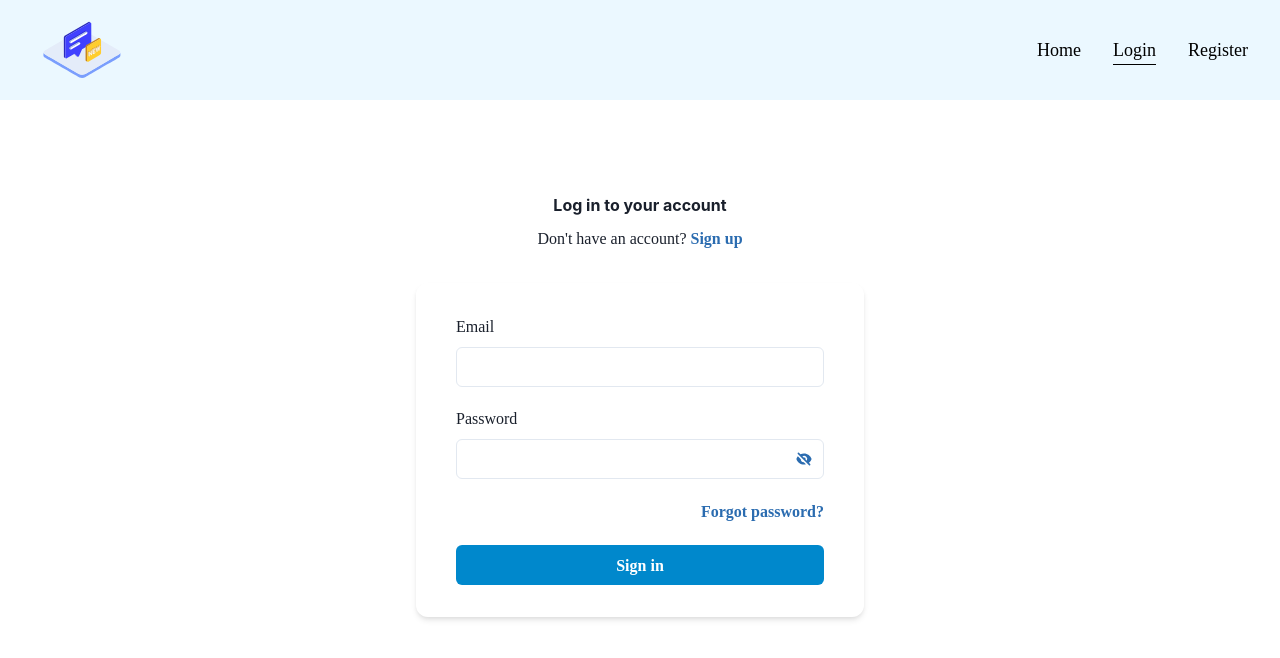
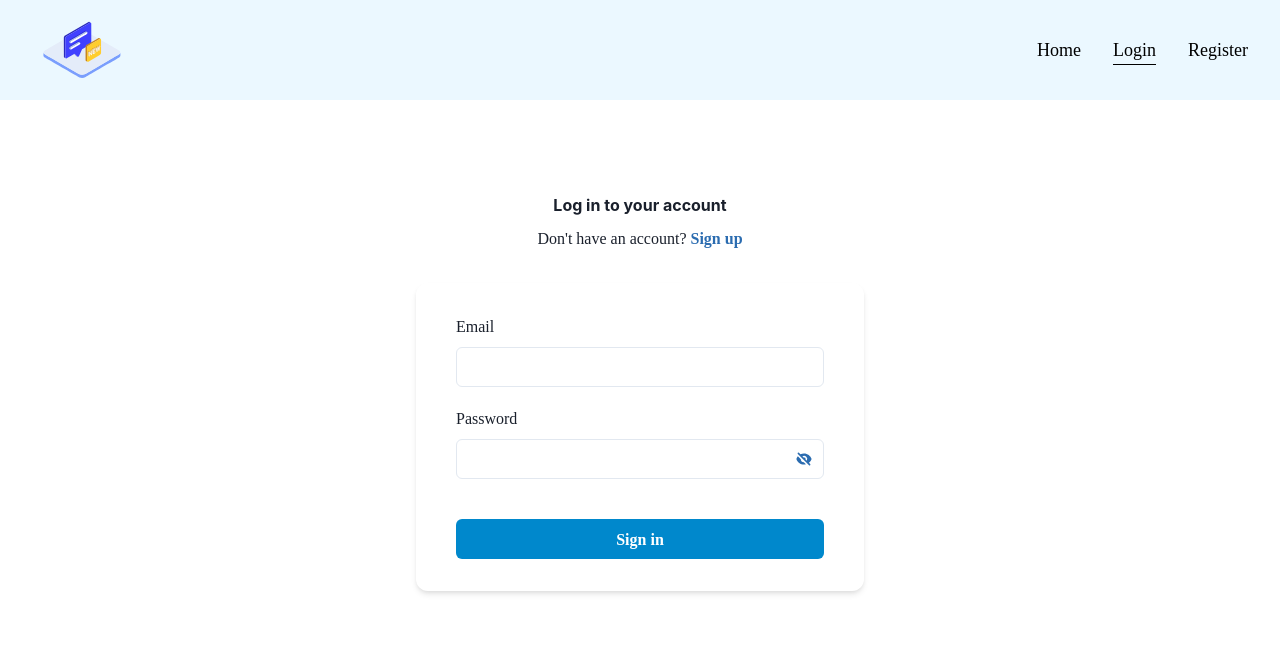
Before and after one commit to juancgalueweb/chat-app, a React (Vite) app in the folder client/: page /login in a window 1280 px wide. Shown: the top 658 px of the page. Built offline with nearby package versions, Linux system fonts and the light colour scheme; a web font is replaced by a local one.

Commit message:
Maneja el usuario de manera global al hacer Login con zustand

```diff
--- a/client/src/pages/Login.jsx
+++ b/client/src/pages/Login.jsx
@@ -4,24 +4,73 @@ import {
   Container,
   FormControl,
   FormLabel,
-  HStack,
   Heading,
   IconButton,
   Input,
   InputGroup,
   InputRightElement,
+  Spinner,
   Stack,
   Text,
-  useDisclosure
+  useDisclosure,
+  useToast
 } from '@chakra-ui/react'
-import { useRef } from 'react'
+import { useEffect, useRef } from 'react'
 import { HiEye, HiEyeOff } from 'react-icons/hi'
-import { Link } from 'wouter'
-import { useUserStore } from '../stores/userStore'
+import { Link, useLocation } from 'wouter'
+import { useUserLoginStore } from '../stores/userLoginStore'
+import { baseUrl, postRequest } from '../utils/services'
 
 const Login = () => {
+  const toast = useToast()
+  const {
+    email,
+    password,
+    setEmail,
+    setPassword,
+    setUser,
+    setLoading,
+    loading,
+    user
+  } = useUserLoginStore()
   const passwordRef = useRef(null)
-  const { setPassword, setEmail } = useUserStore()
+  const emailRef = useRef(null)
+  const [, setLocation] = useLocation()
+
+  const handleSubmit = (e) => {
+    e.preventDefault()
+    const user = { email, password }
+    setLoading(true)
+    // Login existing user
+    setTimeout(async () => {
+      const response = await postRequest(`${baseUrl}/login`, user)
+      if (response.error) {
+        toast({
+          title: 'Oh oh 😩',
+          description: `${response.errorMsg}`,
+          status: 'error',
+          duration: 6000,
+          isClosable: true
+        })
+        setLoading(false)
+      } else {
+        toast({
+          title: 'Awesome 😎',
+          description: `${response.msg}`,
+          status: 'success',
+          duration: 3000,
+          isClosable: true
+        })
+        setUser(response.user)
+        emailRef.current.value = ''
+        passwordRef.current.value = ''
+        setLoading(false)
+        setTimeout(() => {
+          setLocation('/')
+        }, 3100)
+      }
+    }, 1000)
+  }
 
   const { isOpen, onToggle } = useDisclosure()
   const onClickReveal = () => {
@@ -32,6 +81,12 @@ const Login = () => {
       })
     }
   }
+
+  useEffect(() => {
+    if (user._id !== '') {
+      setLocation('/')
+    }
+  }, [user, setLocation])
 
   return (
     <Container
@@ -94,10 +149,12 @@ const Login = () => {
           }}
         >
           <Stack spacing='6'>
+            <form onSubmit={(e) => handleSubmit(e)}>
               <Stack spacing='5'>
                 <FormControl>
                   <FormLabel htmlFor='email'>Email</FormLabel>
                   <Input
+                    ref={emailRef}
                     id='email'
                     type='email'
                     required
@@ -110,34 +167,39 @@ const Login = () => {
                     <InputRightElement>
                       <IconButton
                         variant='text'
-                      aria-label={isOpen ? 'Mask password' : 'Reveal password'}
+                        aria-label={
+                          isOpen ? 'Mask password' : 'Reveal password'
+                        }
                         icon={isOpen ? <HiEye /> : <HiEyeOff />}
                         onClick={onClickReveal}
                         color='blue.600'
                       />
                     </InputRightElement>
                     <Input
+                      onChange={(e) => setPassword(e.target.value)}
                       id='password'
                       ref={passwordRef}
                       name='password'
                       type={isOpen ? 'text' : 'password'}
                       autoComplete='current-password'
-                    onChange={(e) => setPassword(e.target.value)}
                       required
                     />
                   </InputGroup>
                 </FormControl>
               </Stack>
-            <HStack justify='end'>
-              <Button variant='link' size='sm' color='blue.600' fontSize='md'>
-                Forgot password?
-              </Button>
-            </HStack>
               <Stack spacing='6'>
-              <Button colorScheme='telegram' type='submit'>
-                Sign in
+                <Button colorScheme='telegram' type='submit' mt={10}>
+                  {loading ? (
+                    <>
+                      <Spinner display='inline-block' mr={2} />
+                      <span>Signing in</span>
+                    </>
+                  ) : (
+                    'Sign in'
+                  )}
                 </Button>
               </Stack>
+            </form>
           </Stack>
         </Box>
       </Stack>
--- a/client/src/pages/Register.jsx
+++ b/client/src/pages/Register.jsx
@@ -15,10 +15,11 @@ import {
   useDisclosure,
   useToast
 } from '@chakra-ui/react'
-import { useRef } from 'react'
+import { useEffect, useRef } from 'react'
 import { HiEye, HiEyeOff } from 'react-icons/hi'
 import { Link, useLocation } from 'wouter'
-import { useUserStore } from '../stores/userStore'
+import { useUserLoginStore } from '../stores/userLoginStore'
+import { useUserRegistrationStore } from '../stores/userRegistrationStore'
 import { baseUrl, postRequest } from '../utils/services'
 
 const Register = () => {
@@ -27,6 +28,7 @@ const Register = () => {
   const nameRef = useRef(null)
   const passwordRef = useRef(null)
   const [, setLocation] = useLocation()
+  const { user } = useUserLoginStore()
 
   const {
     name,
@@ -37,7 +39,7 @@ const Register = () => {
     setPassword,
     loading,
     setLoading
-  } = useUserStore()
+  } = useUserRegistrationStore()
 
   const handleSubmit = async (e) => {
     e.preventDefault()
@@ -83,6 +85,12 @@ const Register = () => {
       })
     }
   }
+
+  useEffect(() => {
+    if (user._id !== '') {
+      setLocation('/')
+    }
+  }, [user, setLocation])
 
   return (
     <Container
--- /dev/null
+++ b/client/src/stores/userLoginStore.js
@@ -0,0 +1,25 @@
+import { create } from 'zustand'
+import { persist } from 'zustand/middleware'
+
+export const useUserLoginStore = create(
+  persist(
+    (set) => {
+      return {
+        email: '',
+        password: '',
+        loading: false,
+        user: {
+          _id: '',
+          name: '',
+          email: '',
+          token: ''
+        },
+        setEmail: (email) => set({ email }),
+        setPassword: (password) => set({ password }),
+        setUser: (userData) => set({ user: userData }, 'USER_DATA'),
+        setLoading: (loading) => set({ loading })
+      }
+    },
+    { partialize: (state) => ({ user: state.user }), name: 'user-logged-in' }
+  )
+)
--- /dev/null
+++ b/client/src/stores/userRegistrationStore.js
@@ -0,0 +1,15 @@
+import { create } from 'zustand'
+
+export const useUserRegistrationStore = create((set) => {
+  return {
+    name: '',
+    email: '',
+    password: '',
+    loading: false,
+    errorMsg: '',
+    setName: (name) => set({ name }),
+    setEmail: (email) => set({ email }),
+    setPassword: (password) => set({ password }),
+    setLoading: (loading) => set({ loading })
+  }
+})
--- a/client/src/stores/userStore.js
+++ /dev/null
@@ -1,15 +0,0 @@
-import { create } from 'zustand'
-
-export const useUserStore = create((set) => ({
-  name: '',
-  email: '',
-  password: '',
-  loading: false,
-  errorMsg: '',
-  registerResponse: null,
-  setName: (name) => set({ name }),
-  setEmail: (email) => set({ email }),
-  setPassword: (password) => set({ password }),
-  setLoading: (loading) => set({ loading }),
-  setErrorMsg: (errorMsg) => set({ errorMsg })
-}))
```
Also changed, not shown: 1 other file (tests, documents, lock files or other folders). Lines whose indentation alone changed are shown as unchanged.
